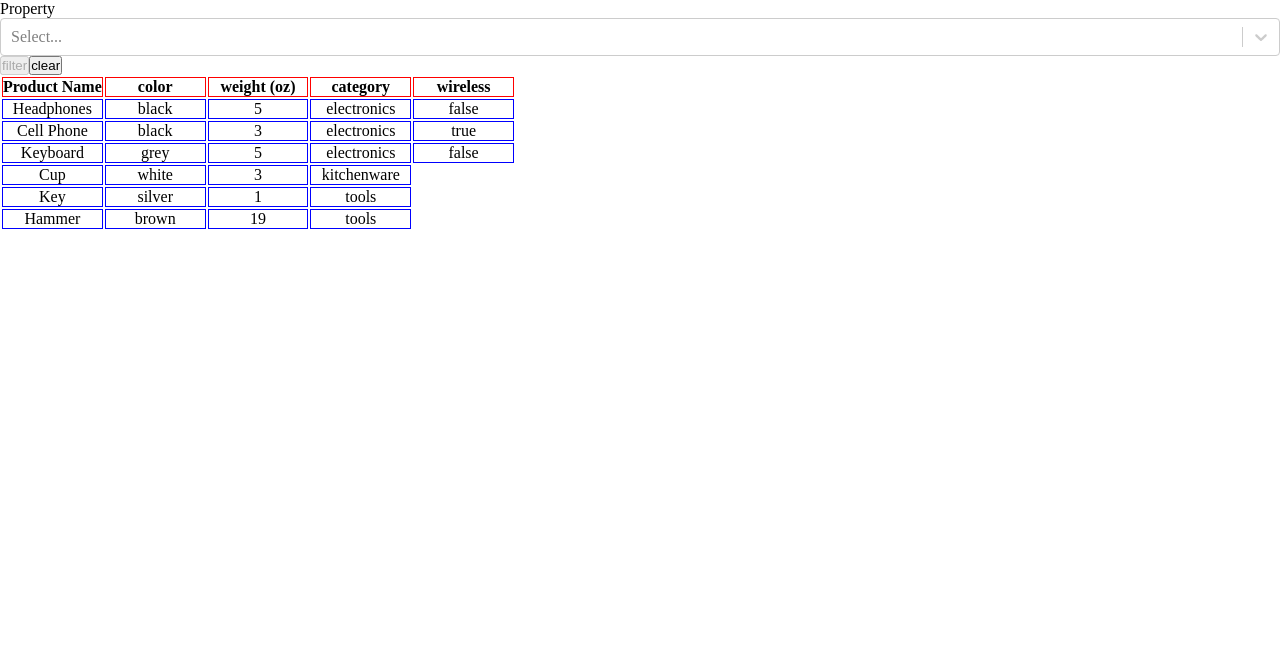
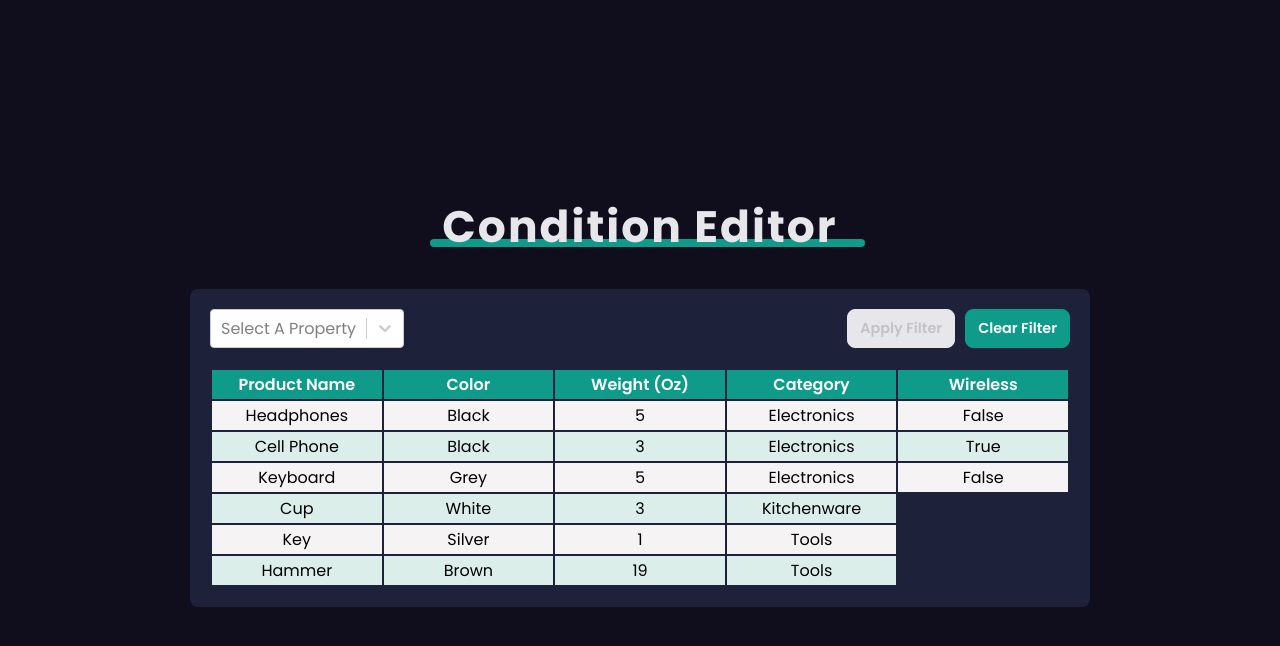
Before and after one commit to humbruno/condition-editor, a React (Vite) app: page / in a window 1280 px wide. Shown: the top 646 px of the page. Built offline with nearby package versions, Linux system fonts and the light colour scheme.

Commit message:
styles: table layout and styles

```diff
--- a/src/App.tsx
+++ b/src/App.tsx
@@ -5,8 +5,11 @@ import FilterProvider from './context/FilterContext';
 function App() {
   return (
     <FilterProvider>
-      <Filter />
-      <ProductsTable />
+      <main className="container">
+        <h1>Condition Editor</h1>
+        <Filter />
+        <ProductsTable />
+      </main>
     </FilterProvider>
   );
 }
--- a/src/components/Filter.tsx
+++ b/src/components/Filter.tsx
@@ -67,20 +67,34 @@ const Filter = () => {
   }
 
   return (
-    <form onSubmit={handleFilterSubmit}>
-      <label>
-        Property
-        <Select onChange={handlePropertyChange} options={propertyOptions} />
-      </label>
+    <form className="form" onSubmit={handleFilterSubmit}>
+      <Select
+        placeholder="Select a Property"
+        onChange={handlePropertyChange}
+        options={propertyOptions}
+        styles={{
+          control: (baseStyles) => ({
+            ...baseStyles,
+            textTransform: 'capitalize',
+            minWidth: '150px',
+          }),
+          option: (baseStyles) => ({
+            ...baseStyles,
+            textTransform: 'capitalize',
+          }),
+        }}
+      />
       {shouldShowOperatorDropdown && (
-        <label>
-          Operator
-          <Select onChange={handleOperatorChange} options={operatorOptions} />
-        </label>
+        <Select
+          placeholder="Select an Operator"
+          onChange={handleOperatorChange}
+          options={operatorOptions}
+        />
       )}
       {shouldRenderInput &&
         (propertyFilter?.type !== PropertyType.ENUM ? (
           <input
+            placeholder="Value"
             onChange={(e) => setFilterValue(e.target.value)}
             type={input.inputType}
           />
@@ -91,12 +105,12 @@ const Filter = () => {
             isMulti={isMultiSelectInput}
           />
         ))}
-      <div>
+      <div className="btnWrapper">
         <button disabled={!propertyFilter || !operatorFilter} type="submit">
-          filter
+          Apply Filter
         </button>
         <button type="button" onClick={handleClearForm}>
-          clear
+          Clear Filter
         </button>
       </div>
     </form>
--- a/src/components/ProductsTable.tsx
+++ b/src/components/ProductsTable.tsx
@@ -7,14 +7,13 @@ const ProductsTable = () => {
   const { filteredProducts } = useContext(FilterContext);
 
   return (
-    <table>
+    <table className="table">
       <thead>
         <tr>
           {properties.map((property) => (
             <th
               style={{
                 width: `calc(100% / ${properties.length})`,
-                border: '1px solid red',
               }}
               key={property.id}
             >
@@ -26,14 +25,12 @@ const ProductsTable = () => {
       <tbody>
         {filteredProducts.map((product: Product) => (
           <tr key={product.id}>
-            {product.property_values.map((propertyValue, index) => (
+            {product.property_values.map((propertyValue) => (
               <td
                 style={{
-                  textAlign: 'center',
                   width: `calc(100% / ${properties.length})`,
-                  border: '1px solid blue',
                 }}
-                key={index}
+                key={propertyValue.property_id}
               >
                 {propertyValue.value}
               </td>
--- a/src/context/FilterContext.tsx
+++ b/src/context/FilterContext.tsx
@@ -4,19 +4,21 @@ import {
   type Operator,
   type Property,
   PropertyType,
+  Product,
 } from '../types';
 import { operators, products, properties } from '../store';
+import validateOperator from '../validatons/validateOperator';
 
 interface ContextProps {
   propertyFilter: Property | undefined;
   setPropertyFilter: React.Dispatch<React.SetStateAction<Property | undefined>>;
   operatorFilter: Operator | undefined;
   setOperatorFilter: React.Dispatch<React.SetStateAction<Operator | undefined>>;
-  handleFilterSubmit: (e: any) => void;
-  filterValue: any;
-  setFilterValue: React.Dispatch<React.SetStateAction<any>>;
-  filteredProducts: any;
-  setFilteredProducts: any;
+  handleFilterSubmit: (e: React.FormEvent<HTMLFormElement>) => void;
+  filterValue: string | string[];
+  setFilterValue: React.Dispatch<React.SetStateAction<string | string[]>>;
+  filteredProducts: Product[];
+  setFilteredProducts: React.Dispatch<React.SetStateAction<Product[]>>;
 }
 
 export const FilterContext = createContext<ContextProps>({
@@ -38,10 +40,10 @@ const FilterProvider = ({ children }: { children: ReactNode }) => {
   const [operatorFilter, setOperatorFilter] = useState<Operator | undefined>(
     undefined
   );
-  const [filterValue, setFilterValue] = useState<any>('');
-  const [filteredProducts, setFilteredProducts] = useState<any>(products);
+  const [filterValue, setFilterValue] = useState<string | string[]>('');
+  const [filteredProducts, setFilteredProducts] = useState<Product[]>(products);
 
-  function handleFilterSubmit(e: any) {
+  function handleFilterSubmit(e: React.FormEvent<HTMLFormElement>) {
     e.preventDefault();
 
     const filtered = products.filter((product) => {
@@ -59,38 +61,7 @@ const FilterProvider = ({ children }: { children: ReactNode }) => {
         return false;
       }
 
-      switch (operator.id) {
-        case OperatorId.EQUALS:
-          return property.type !== PropertyType.ENUM
-            ? propertyValue?.value.toString().toLowerCase() ===
-                filterValue.toLowerCase()
-            : propertyValue?.value.toString().toLowerCase() ===
-                filterValue.id.toLowerCase();
-        case OperatorId.GREATER_THAN:
-          return Number(propertyValue?.value) > Number(filterValue);
-        case OperatorId.LESS_THAN:
-          return Number(propertyValue?.value) < Number(filterValue);
-        case OperatorId.ANY:
-          return propertyValue;
-        case OperatorId.NONE:
-          return !propertyValue;
-        case OperatorId.ANY_OF:
-          return property.type !== PropertyType.ENUM
-            ? filterValue
-                .split(',')
-                .includes(propertyValue?.value.toString().toLowerCase())
-            : filterValue.some(
-                (item: { id: string; value: string; label: string }) =>
-                  item.value === propertyValue?.value
-              );
-        case OperatorId.CONTAINS:
-          return String(propertyValue?.value)
-            .toLowerCase()
-            .includes(String(filterValue).toLowerCase());
-
-        default:
-          return false;
-      }
+      validateOperator({ operator, filterValue, property, propertyValue });
     });
 
     setFilteredProducts(filtered);
--- a/src/index.css
+++ b/src/index.css
@@ -1,5 +1,124 @@
+@import url('https://fonts.googleapis.com/css2?family=Poppins:wght@300;400;500;600;700&display=swap');
+
 * {
   margin: 0;
   padding: 0;
   box-sizing: border-box;
+  font-family: 'Poppins', sans-serif;
 }
+
+.container {
+  min-height: 100vh;
+  display: flex;
+  align-items: center;
+  justify-content: center;
+  flex-direction: column;
+
+  background-color: #100e1d;
+}
+
+h1 {
+  display: inline;
+  position: relative;
+  z-index: 2;
+  letter-spacing: 2px;
+  color: #e7e7eb;
+  margin-bottom: 30px;
+  font-size: 2.75rem;
+}
+
+h1::before {
+  content: '';
+  background: #0e9b8a;
+  position: absolute;
+  left: -3%;
+  bottom: 12px;
+  height: 8px;
+  width: 110%;
+  z-index: -1;
+  border-radius: 35px;
+}
+
+button {
+  font-family: 'Poppins', sans-serif;
+  padding: 6px 12px;
+  border-radius: 8px;
+  border: 1px solid #0e9b8a;
+  color: #fff;
+  background-color: #0e9b8a;
+  font-weight: 600;
+  transition: all 150ms ease-in-out;
+  font-size: 0.9rem;
+}
+
+button:hover:not(:disabled) {
+  cursor: pointer;
+  border: 1px solid white;
+}
+
+button:disabled {
+  cursor: not-allowed;
+  background-color: #e7e7eb;
+  border-color: #e7e7eb;
+  color: #c2c3c7;
+}
+
+.table {
+  background-color: #1e213a;
+  width: 100%;
+  max-width: 900px;
+  gap: 10px;
+  padding: 0 20px 20px 20px;
+  border-bottom-left-radius: 8px;
+  border-bottom-right-radius: 8px;
+}
+
+th {
+  color: #fff;
+  background-color: #0e9b8a;
+  text-transform: capitalize;
+  font-weight: 600;
+  padding: 2px;
+}
+
+td {
+  color: #000;
+  text-align: center;
+  text-transform: capitalize;
+  font-weight: 400;
+  padding: 2px;
+}
+
+tr {
+  background-color: #dceeea;
+}
+
+tr:nth-child(odd) {
+  background-color: #f5f3f3;
+}
+
+.form {
+  display: flex;
+  background-color: #1e213a;
+  width: 100%;
+  max-width: 900px;
+  gap: 10px;
+  padding: 20px;
+  border-top-left-radius: 8px;
+  border-top-right-radius: 8px;
+}
+
+.btnWrapper {
+  display: flex;
+  gap: 10px;
+  margin-left: auto;
+}
+
+input,
+select,
+option {
+  border-radius: 8px;
+  padding: 4px;
+  border: none;
+  font-size: 1rem;
+}
--- a/src/types/index.ts
+++ b/src/types/index.ts
@@ -1,4 +1,4 @@
-type PropertyValue = {
+export type PropertyValue = {
   property_id: number;
   value: string | number;
 };
--- /dev/null
+++ b/src/validatons/validateOperator.ts
@@ -0,0 +1,56 @@
+import {
+  Operator,
+  OperatorId,
+  Property,
+  PropertyType,
+  PropertyValue,
+} from '../types';
+
+interface Params {
+  operator: Operator;
+  property: Property;
+  propertyValue: PropertyValue | undefined;
+  filterValue: string | string[];
+}
+
+function validateOperator({
+  operator,
+  property,
+  propertyValue,
+  filterValue,
+}: Params): boolean {
+  switch (operator.id) {
+    case OperatorId.EQUALS:
+      return property.type !== PropertyType.ENUM
+        ? propertyValue?.value.toString().toLowerCase() ===
+            filterValue.toLowerCase()
+        : propertyValue?.value.toString().toLowerCase() ===
+            filterValue.id.toLowerCase();
+    case OperatorId.GREATER_THAN:
+      return Number(propertyValue?.value) > Number(filterValue);
+    case OperatorId.LESS_THAN:
+      return Number(propertyValue?.value) < Number(filterValue);
+    case OperatorId.ANY:
+      return !!propertyValue;
+    case OperatorId.NONE:
+      return !propertyValue;
+    case OperatorId.ANY_OF:
+      return property.type !== PropertyType.ENUM
+        ? filterValue
+            .split(',')
+            .includes(propertyValue?.value.toString().toLowerCase())
+        : filterValue.some(
+            (item: { id: string; value: string; label: string }) =>
+              item.value === propertyValue?.value
+          );
+    case OperatorId.CONTAINS:
+      return String(propertyValue?.value)
+        .toLowerCase()
+        .includes(String(filterValue).toLowerCase());
+
+    default:
+      return false;
+  }
+}
+
+export default validateOperator;
```
